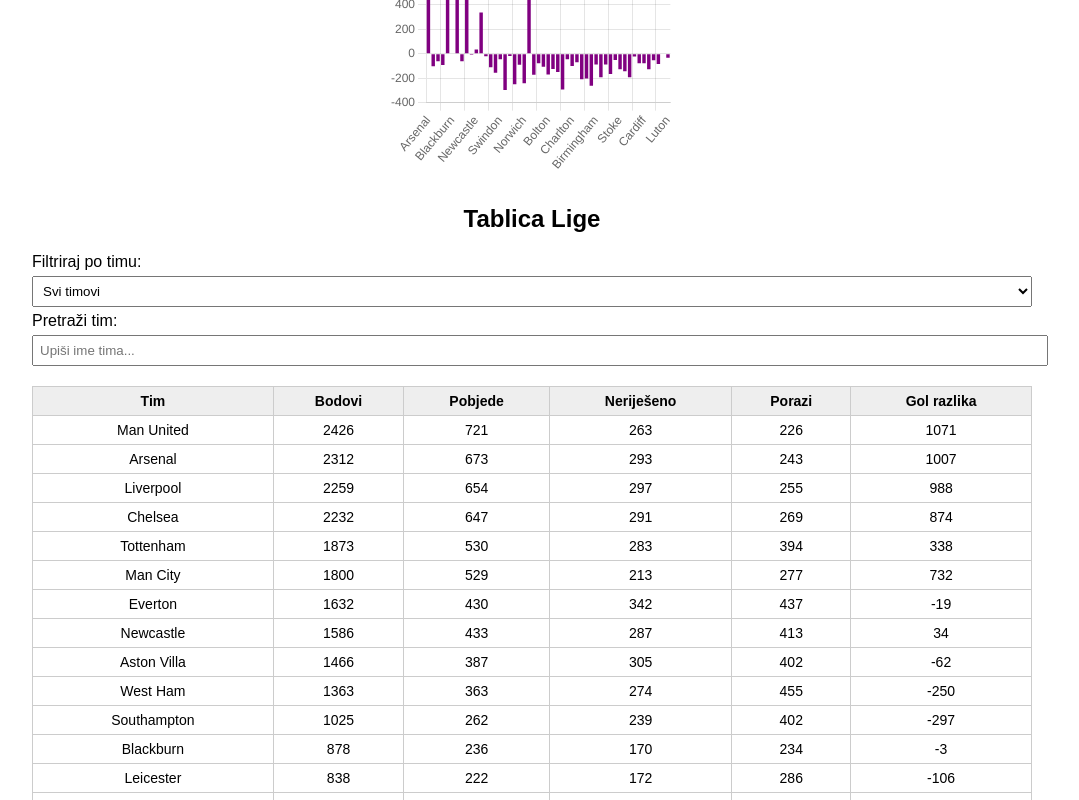
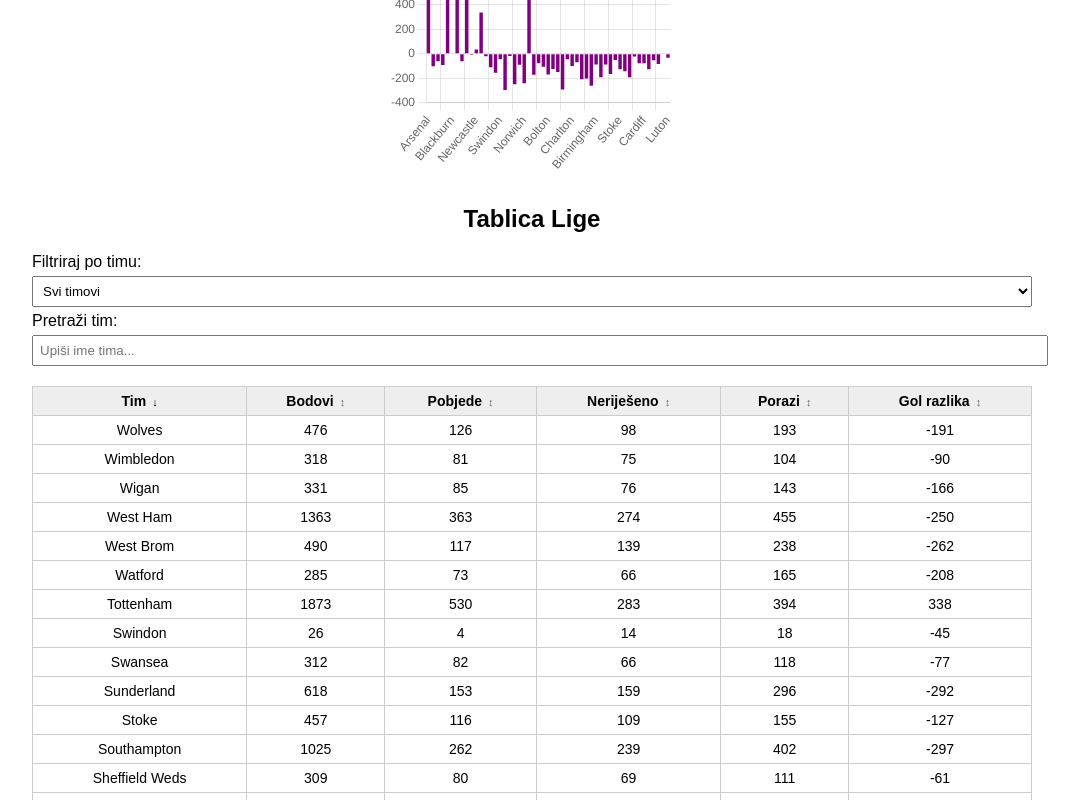
Before and after one commit to Filip746/Vizualizacija, a plain HTML site: page index.html in a window 1280 px wide. Both pictures are taken after a click on the element "Tim". Shown: the part 1358-2158 px from the top of the page, without its empty margins (108-1187 px from the left). Drawn offline with nearby package versions, Linux system fonts and the light colour scheme.

Commit message:
Update index.html

```diff
--- a/index.html
+++ b/index.html
@@ -48,6 +48,24 @@
       background-color: #f9f9f9;
       font-size: 13px;
     }
+    .sortable {
+      user-select: none;
+      position: relative;
+    }
+    .sortable::after {
+      content: "↕";
+      font-size: 11px;
+      margin-left: 6px;
+      color: #666;
+    }
+    th[aria-sort="descending"]::after {
+      content: "↓";
+      color: #000;
+    }
+    th[aria-sort="ascending"]::after {
+      content: "↑";
+      color: #000;
+    }
   </style>
 </head>
 <body>
@@ -83,7 +101,12 @@
   <table id="leagueTable">
     <thead>
       <tr>
-        <th>Tim</th><th>Bodovi</th><th>Pobjede</th><th>Neriješeno</th><th>Porazi</th><th>Gol razlika</th>
+        <th class="sortable" data-key="team" aria-sort="none">Tim</th>
+        <th class="sortable" data-key="points" aria-sort="none">Bodovi</th>
+        <th class="sortable" data-key="W" aria-sort="none">Pobjede</th>
+        <th class="sortable" data-key="D" aria-sort="none">Neriješeno</th>
+        <th class="sortable" data-key="L" aria-sort="none">Porazi</th>
+        <th class="sortable" data-key="GD" aria-sort="none">Gol razlika</th>
       </tr>
     </thead>
     <tbody></tbody>
@@ -93,6 +116,9 @@
     let originalData = [];
     let selectedSeason = "";
     let winsChart, resultPie, goalsTrend, goalDiffChart;
+
+
+    let currentSort = { key: null, dir: null };
 
     document.getElementById("seasonFilter").addEventListener("change", function () {
       selectedSeason = this.value;
@@ -115,10 +141,42 @@
       const query = this.value.toLowerCase();
       const rows = document.querySelectorAll("#leagueTable tbody tr");
       rows.forEach(row => {
-        const name = row.querySelector("td")?.textContent?.toLowerCase() || "";
-        row.style.display = name.includes(query) ? "" : "none";
+        if (!row.classList.contains("statsRow")) {
+          const name = row.querySelector("td")?.textContent?.toLowerCase() || "";
+          row.style.display = name.includes(query) ? "" : "none";
+        }
       });
     });
+
+
+    function attachSortingHandlers() {
+      const headers = document.querySelectorAll('#leagueTable thead th.sortable');
+      headers.forEach(th => {
+        th.addEventListener('click', () => {
+          const key = th.getAttribute('data-key');
+
+
+          if (currentSort.key === key) {
+            currentSort.dir = currentSort.dir === 'desc' ? 'asc' : 'desc';
+          } else {
+            currentSort.key = key;
+            currentSort.dir = 'desc';
+          }
+
+
+          headers.forEach(h => {
+            if (h === th) {
+              h.setAttribute('aria-sort', currentSort.dir === 'asc' ? 'ascending' : 'descending');
+            } else {
+              h.setAttribute('aria-sort', 'none');
+            }
+          });
+
+
+          renderTable(document.getElementById("teamFilter").value, selectedSeason);
+        });
+      });
+    }
 
     Papa.parse("PremierLeague.csv", {
       download: true,
@@ -144,6 +202,7 @@
           teamSelect.appendChild(opt);
         });
 
+        attachSortingHandlers();
         renderTable();
         createCharts("");
       }
@@ -175,11 +234,34 @@
         teams[away].GA += fthg;
       });
 
-      const rows = Object.entries(teams).map(([team, stats]) => {
+      let rows = Object.entries(teams).map(([team, stats]) => {
         const pts = stats.W * 3 + stats.D;
         const gd = stats.GF - stats.GA;
         return { team, ...stats, points: pts, GD: gd };
-      }).sort((a, b) => b.points - a.points);
+      });
+
+
+      if (currentSort.key) {
+        rows.sort((a, b) => {
+          let aVal = a[currentSort.key];
+          let bVal = b[currentSort.key];
+
+
+          if (typeof aVal === 'string') {
+            aVal = aVal.toLowerCase();
+            bVal = bVal.toLowerCase();
+          }
+
+          let comparison = 0;
+          if (aVal > bVal) comparison = 1;
+          if (aVal < bVal) comparison = -1;
+
+          return currentSort.dir === 'desc' ? -comparison : comparison;
+        });
+      } else {
+
+        rows.sort((a, b) => b.points - a.points);
+      }
 
       (filterTeam ? rows.filter(r => r.team === filterTeam) : rows).forEach(r => {
         const tr = document.createElement("tr");
```
